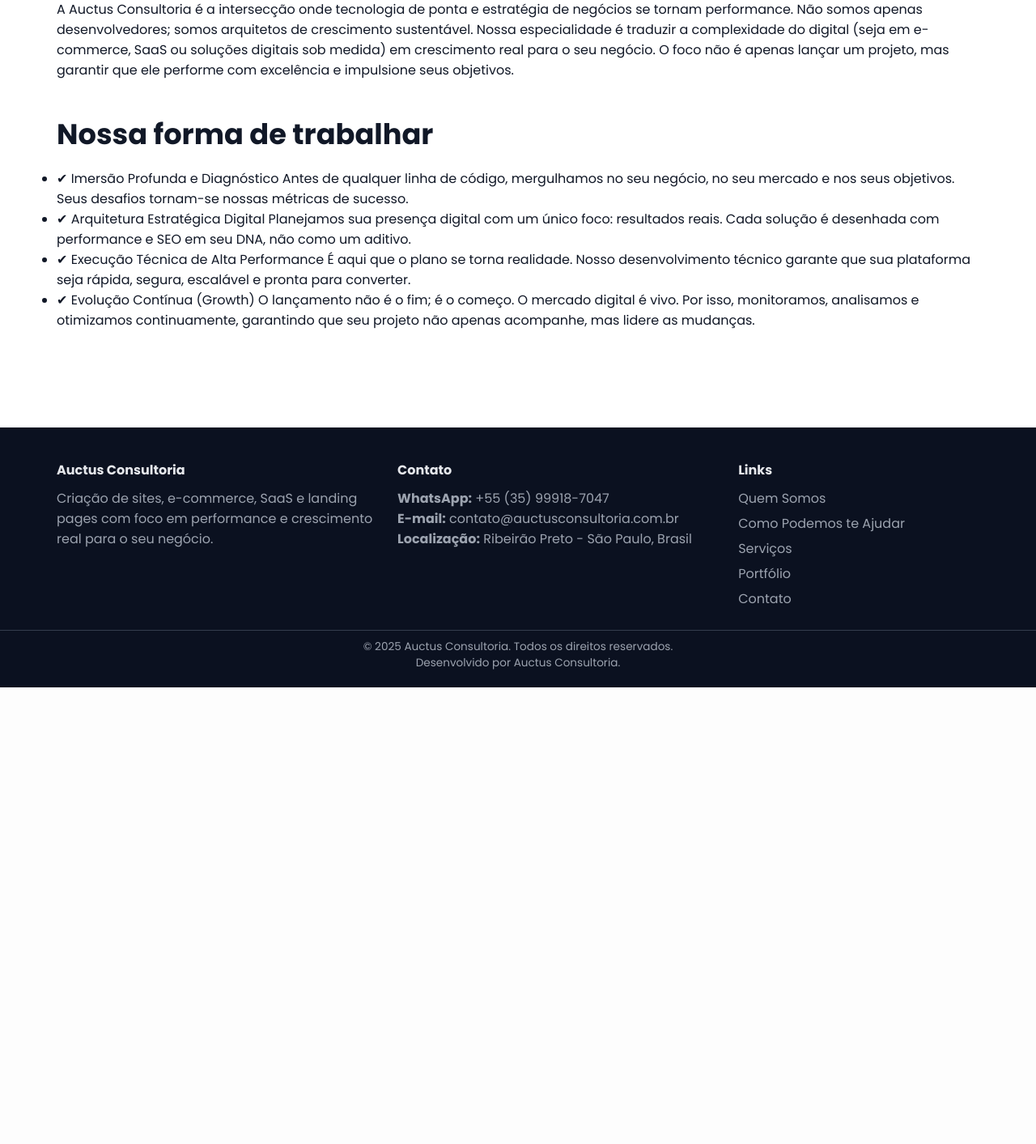
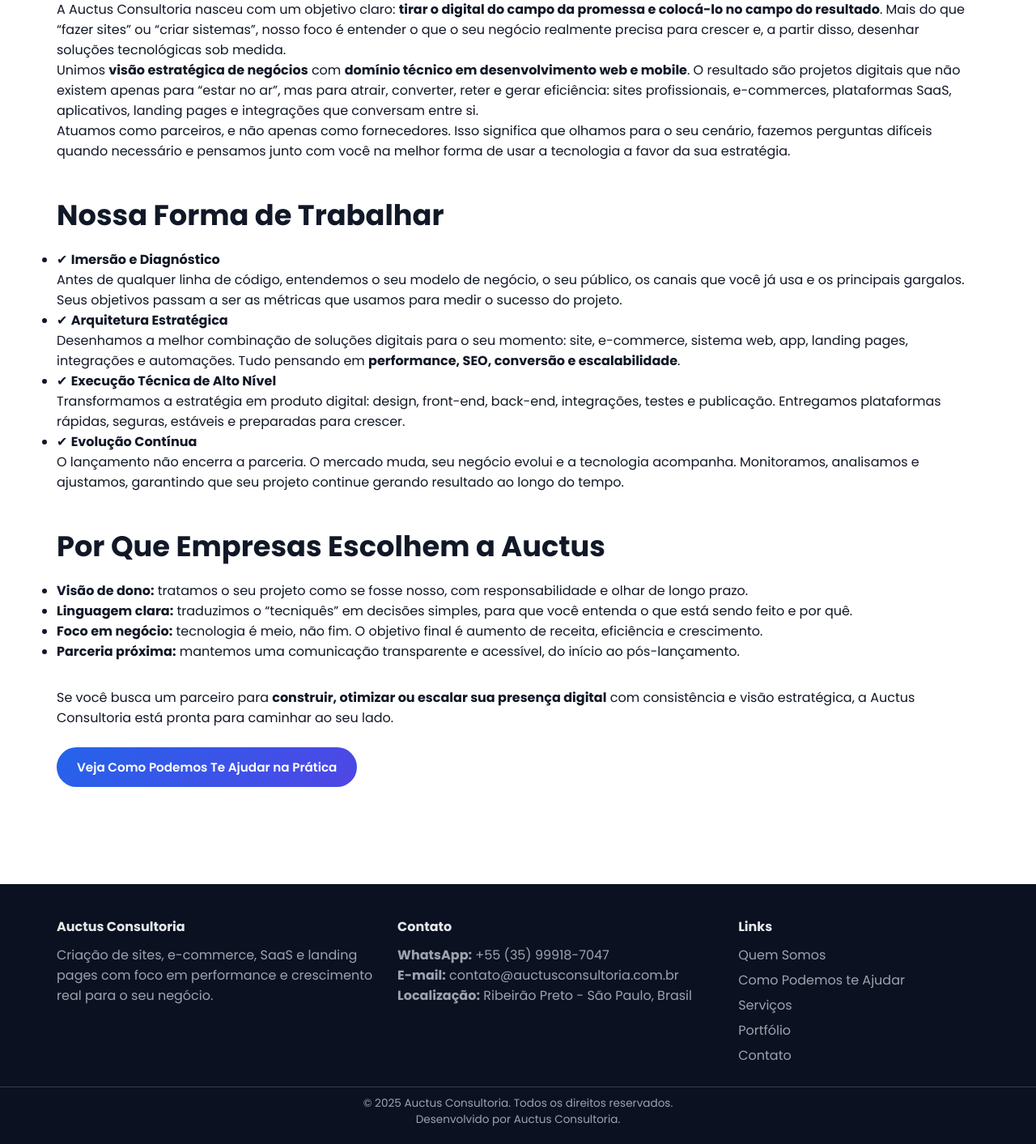
Before and after one commit to Jefferson23br/auctus, a PHP site: template templates/quem-somos.php in a window 1280 px wide. Shown: the part 630-2043 px from the top of the page at 81% size. Before the commit the page ends 1479 px from the top, so only its background shows below. Run offline with PHP 8.4, Linux system fonts and the light colour scheme; the template is opened without the code that fills it, so the values that code supplies are empty.

Commit message:
Update quem-somos.php

```diff
--- a/templates/quem-somos.php
+++ b/templates/quem-somos.php
@@ -1,7 +1,7 @@
 <?php
-$pageTitle = 'Auctus Consultoria em Tecnologia | Quem Somos em Ribeirão Preto';
-$pageDescription = 'Conheça a Auctus Consultoria, empresa de tecnologia em Ribeirão Preto especializada em criação de sites, e-commerce, SaaS e landing pages com foco em performance, SEO e geração de leads.';
-$pageKeywords = 'Auctus Consultoria, consultoria em tecnologia Ribeirão Preto, empresa de criação de sites, desenvolvimento web, SaaS, landing pages, agência digital, SEO';
+$pageTitle = 'Quem Somos | Auctus Consultoria em Tecnologia e Projetos Digitais';
+$pageDescription = 'Somos a Auctus Consultoria: unimos tecnologia, estratégia e negócios para criar sites, e-commerce, SaaS, apps e soluções digitais que geram crescimento real para empresas em todo o Brasil.';
+$pageKeywords = 'quem somos Auctus Consultoria, consultoria em tecnologia, criação de sites, e-commerce, SaaS, landing pages, apps, SEO, automação digital';
 $pageUrl = 'https://www.auctusconsultoria.com.br/quem-somos.php';
 include 'templates/header.php';
 ?>
@@ -10,29 +10,76 @@ include 'templates/header.php';
         <div class="page-hero-overlay"></div>
         <div class="page-hero-content container">
             <h1>Quem Somos</h1>
-            <p>Conheça a história, os valores e a forma de trabalho da Auctus Consultoria.</p>
+            <p>
+                Somos uma consultoria em tecnologia que conecta estratégia, negócios e desenvolvimento
+                para transformar o digital em crescimento real para a sua empresa.
+            </p>
         </div>
     </section>
+
     <section class="section">
         <div class="container">
-            <h2>Nossa essência</h2>
+            <h2>Nossa Essência</h2>
             <p>
-                A Auctus Consultoria é a intersecção onde tecnologia de ponta e estratégia de negócios se tornam performance.
-                Não somos apenas desenvolvedores; somos arquitetos de crescimento sustentável. Nossa especialidade é traduzir
-                a complexidade do digital (seja em e-commerce, SaaS ou soluções digitais sob medida) em crescimento real para o seu negócio.
-                O foco não é apenas lançar um projeto, mas garantir que ele performe com excelência e impulsione seus objetivos.
+                A Auctus Consultoria nasceu com um objetivo claro: <strong>tirar o digital do campo da promessa
+                e colocá-lo no campo do resultado</strong>. Mais do que “fazer sites” ou “criar sistemas”, nosso foco
+                é entender o que o seu negócio realmente precisa para crescer e, a partir disso, desenhar soluções
+                tecnológicas sob medida.
             </p>
-            <h2 style="margin-top: 40px;">Nossa forma de trabalhar</h2>
+            <p>
+                Unimos <strong>visão estratégica de negócios</strong> com <strong>domínio técnico em desenvolvimento web e mobile</strong>.
+                O resultado são projetos digitais que não existem apenas para “estar no ar”, mas para atrair, converter,
+                reter e gerar eficiência: sites profissionais, e-commerces, plataformas SaaS, aplicativos, landing pages
+                e integrações que conversam entre si.
+            </p>
+            <p>
+                Atuamos como parceiros, e não apenas como fornecedores. Isso significa que olhamos para o seu cenário,
+                fazemos perguntas difíceis quando necessário e pensamos junto com você na melhor forma de usar a tecnologia
+                a favor da sua estratégia.
+            </p>
+
+            <h2 style="margin-top: 40px;">Nossa Forma de Trabalhar</h2>
             <ul style="margin-top: 16px;">
-                <li>✔ Imersão Profunda e Diagnóstico Antes de qualquer linha de código, mergulhamos no seu negócio,
-                no seu mercado e nos seus objetivos. Seus desafios tornam-se nossas métricas de sucesso.</li>
-                <li>✔ Arquitetura Estratégica Digital Planejamos sua presença digital com um único foco: resultados reais.
-                Cada solução é desenhada com performance e SEO em seu DNA, não como um aditivo.</li>
-                <li>✔ Execução Técnica de Alta Performance É aqui que o plano se torna realidade.
-                Nosso desenvolvimento técnico garante que sua plataforma seja rápida, segura, escalável e pronta para converter.</li>
-                <li>✔ Evolução Contínua (Growth) O lançamento não é o fim; é o começo. O mercado digital é vivo. Por isso, monitoramos,
-                analisamos e otimizamos continuamente, garantindo que seu projeto não apenas acompanhe, mas lidere as mudanças.</li>
+                <li>
+                    ✔ <strong>Imersão e Diagnóstico</strong><br>
+                    Antes de qualquer linha de código, entendemos o seu modelo de negócio, o seu público,
+                    os canais que você já usa e os principais gargalos. Seus objetivos passam a ser as métricas
+                    que usamos para medir o sucesso do projeto.
+                </li>
+                <li>
+                    ✔ <strong>Arquitetura Estratégica</strong><br>
+                    Desenhamos a melhor combinação de soluções digitais para o seu momento: site, e-commerce,
+                    sistema web, app, landing pages, integrações e automações. Tudo pensando em <strong>performance,
+                    SEO, conversão e escalabilidade</strong>.
+                </li>
+                <li>
+                    ✔ <strong>Execução Técnica de Alto Nível</strong><br>
+                    Transformamos a estratégia em produto digital: design, front-end, back-end, integrações,
+                    testes e publicação. Entregamos plataformas rápidas, seguras, estáveis e preparadas para crescer.
+                </li>
+                <li>
+                    ✔ <strong>Evolução Contínua</strong><br>
+                    O lançamento não encerra a parceria. O mercado muda, seu negócio evolui e a tecnologia acompanha.
+                    Monitoramos, analisamos e ajustamos, garantindo que seu projeto continue gerando resultado ao longo do tempo.
+                </li>
             </ul>
+
+            <h2 style="margin-top: 40px;">Por Que Empresas Escolhem a Auctus</h2>
+            <ul style="margin-top: 16px;">
+                <li><strong>Visão de dono:</strong> tratamos o seu projeto como se fosse nosso, com responsabilidade e olhar de longo prazo.</li>
+                <li><strong>Linguagem clara:</strong> traduzimos o “tecniquês” em decisões simples, para que você entenda o que está sendo feito e por quê.</li>
+                <li><strong>Foco em negócio:</strong> tecnologia é meio, não fim. O objetivo final é aumento de receita, eficiência e crescimento.</li>
+                <li><strong>Parceria próxima:</strong> mantemos uma comunicação transparente e acessível, do início ao pós-lançamento.</li>
+            </ul>
+
+            <p style="margin-top: 32px;">
+                Se você busca um parceiro para <strong>construir, otimizar ou escalar sua presença digital</strong>
+                com consistência e visão estratégica, a Auctus Consultoria está pronta para caminhar ao seu lado.
+            </p>
+
+            <a href="/como-podemos-te-ajudar.php" class="btn btn-primary" style="margin-top: 24px;">
+                Veja Como Podemos Te Ajudar na Prática
+            </a>
         </div>
     </section>
 </main>
```
